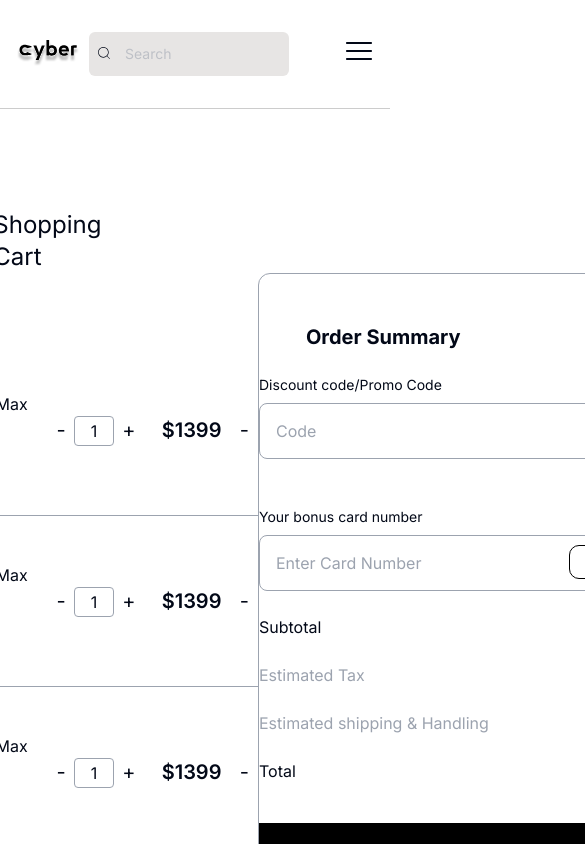
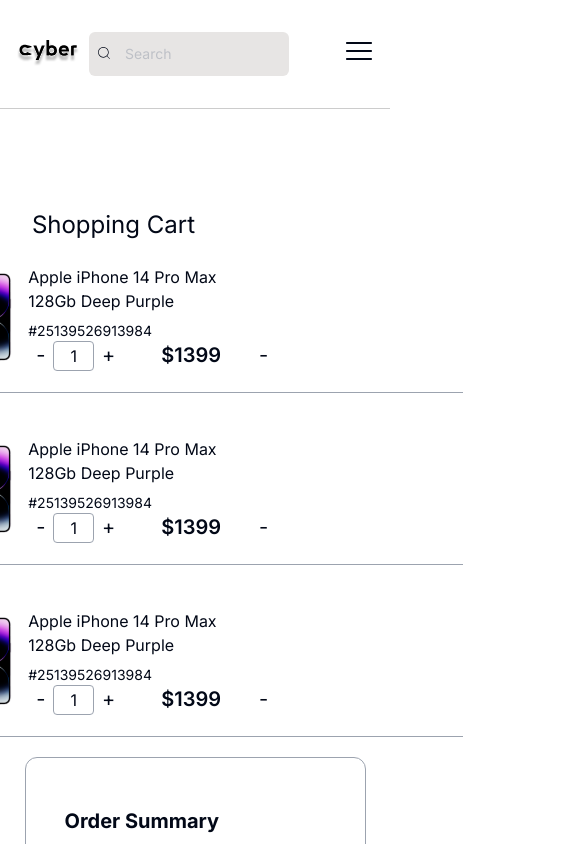
Before and after one commit to Borodin1/cyber-shop, a Next.js app: page /cart in a window 390 px wide. Shown: the top 844 px of the page, 585 px wide, since content can reach past the window. Built offline with nearby package versions, Linux system fonts and the light colour scheme.

Commit message:
feat:add responsive for CartPage

```diff
--- a/src/app/cart/Cart.module.scss
+++ b/src/app/cart/Cart.module.scss
@@ -2,11 +2,11 @@
     @apply flex justify-center flex-col mt-[100px];
 
     .cartTitle{
-        @apply w-[26%] flex justify-end text-2xl;
+        @apply w-[26%] flex justify-end text-2xl max-md:w-[50%];
     }
 
     .cartContent{
-        @apply flex justify-center items-center;
+        @apply  flex justify-center items-center max-md:flex-col ;
     }
 
 }
--- a/src/components/CartItems/CartItems.module.scss
+++ b/src/components/CartItems/CartItems.module.scss
@@ -1,23 +1,34 @@
 .cartItems{
-    @apply flex justify-around items-center border-b border-gray-400 w-[536px] py-10;
+    @apply flex justify-around items-center border-b border-gray-400 w-[536px] py-10 max-md:w-[341] h-[152px] mb-5;
 
 
     button{
         @apply text-xl ;
     }
     .cartImage{
-        @apply w-[90px] h-[90px];
+        @apply w-[90px] h-[90px] max-md:w-[90px] h-[90px];
+    }
+
+    .cartElements{
+        @apply flex flex-row w-[431px] max-md:flex-col;
     }
 
     .cartInfo{
         h2{
-            @apply w-[191px] text-base font-normal;
+            @apply w-[191px] text-base font-normal max-md:w-[191px];
+
         }
 
         p{
             @apply text-sm font-normal mt-2;
         }
     }
+
+
+    .cartAddition{
+        @apply flex items-center w-[240px] justify-around  max-md:justify-between;
+    }
+
 
     .cartCount{
         button{
--- a/src/components/CartItems/index.tsx
+++ b/src/components/CartItems/index.tsx
@@ -1,28 +1,29 @@
-import styles from './CartItems.module.scss'
+import styles from "./CartItems.module.scss";
 
-import Image, { StaticImageData } from 'next/image';
+import Image, { StaticImageData } from "next/image";
 
 interface ICartItem {
   id: string;
   img: StaticImageData;
   name: string;
   price: number;
-    quantity:number
+  quantity: number;
 }
 
-export default function CartItems({ items }: { items: ICartItem }){
-    return(
+export default function CartItems({ items }: { items: ICartItem }) {
+  return (
     <div className={styles.cartItems}>
-
       <div className={styles.cartImage}>
-            <Image src={items.img} alt={items.id}/>
+        <Image src={items.img} alt={items.id} />
       </div>
 
+      <div className={styles.cartElements}>
         <div className={styles.cartInfo}>
           <h2>{items.name}</h2>
           <p>{items.id}</p>
         </div>
 
+    <div className={styles.cartAddition}>
         <div className={styles.cartCount}>
           <button>-</button>
           <span>{items.quantity}</span>
@@ -33,5 +34,7 @@ export default function CartItems({ items }: { items: ICartItem }){
         </div>
         <button>-</button>
         </div>
-    )
+      </div>
+    </div>
+  );
 }
--- a/src/components/CartSum/CartSum.module.scss
+++ b/src/components/CartSum/CartSum.module.scss
@@ -1,24 +1,28 @@
 .cartSum {
-  @apply w-[536px] h-[656px] flex flex-col items-center border border-gray-400 rounded-s-xl justify-center;
+  @apply w-[536px] h-[656px] flex flex-col items-center border border-gray-400 rounded-xl justify-center max-md:w-[341px] h-[656px] mb-4;
 
   .cartLink{
-    @apply w-[408px] h-[56px] flex justify-center items-center bg-black text-white cursor-pointer mt-10;
+    @apply w-[408px] h-[56px] flex justify-center items-center bg-black text-white cursor-pointer mt-10 max-md:w-[309px];
   }
 
   .cartTitle {
     @apply w-[77%];
 
     h2 {
-      @apply text-xl font-bold;
+      @apply text-xl font-bold ;
     }
   }
 
   .cartInput {
-    @apply flex flex-col my-6;
+    @apply flex flex-col my-6 max-md:w-[309px];
 
     label {
-      @apply text-sm mb-2;
+      @apply text-sm mb-2 max-md:text-sm;
     }
+
+    input {
+        @apply border-[0.5px] border-gray-400 rounded-lg py-4 pl-4 w-[408px] h-[56px] max-md:w-[309px];
+      }
 
     .cartInputContainer{
         @apply relative;
@@ -28,13 +32,11 @@
           }
     }
 
-    input {
-      @apply border-[0.5px] border-gray-400 rounded-lg py-4 pl-4 w-[408px] h-[56px];
-    }
+
   }
 
   .cartSummary {
-    @apply w-[408px] h-[168px] flex flex-col justify-between;
+    @apply w-[408px] h-[168px] flex flex-col justify-between max-md:w-[309px];
 
     div {
       @apply flex justify-between;
```
Lines whose indentation alone changed are shown as unchanged.
